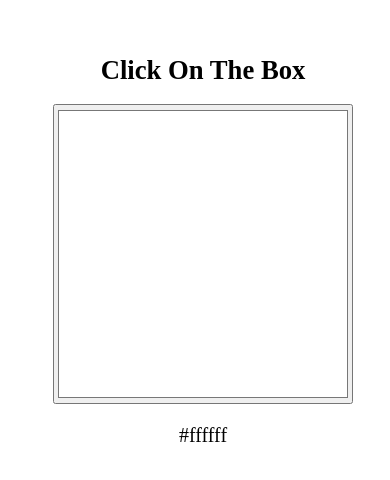
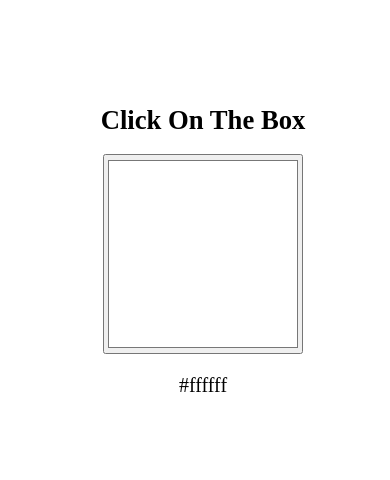
Before and after one commit to lily2oo/ChangeColorToClickBox, a plain HTML site: page index.html in a window 390 px wide. Shown: the part 178-658 px from the top of the page. Drawn offline with Linux system fonts and the light colour scheme.

Commit message:
change design of mobile

```diff
--- a/style.css
+++ b/style.css
@@ -12,8 +12,8 @@ body{
 }
 
 #title, #colorcode{
+    mix-blend-mode: exclusion;
     color: black;
-    mix-blend-mode: exclusion;
 }
 
 #title{
@@ -37,4 +37,8 @@ font-size: 3rem;
     html{
         font-size: calc(62.5% / 1.5);
     }
+    #colorpicker{
+        width: 200px;
+        height: 200px;
+    }
 }
```
